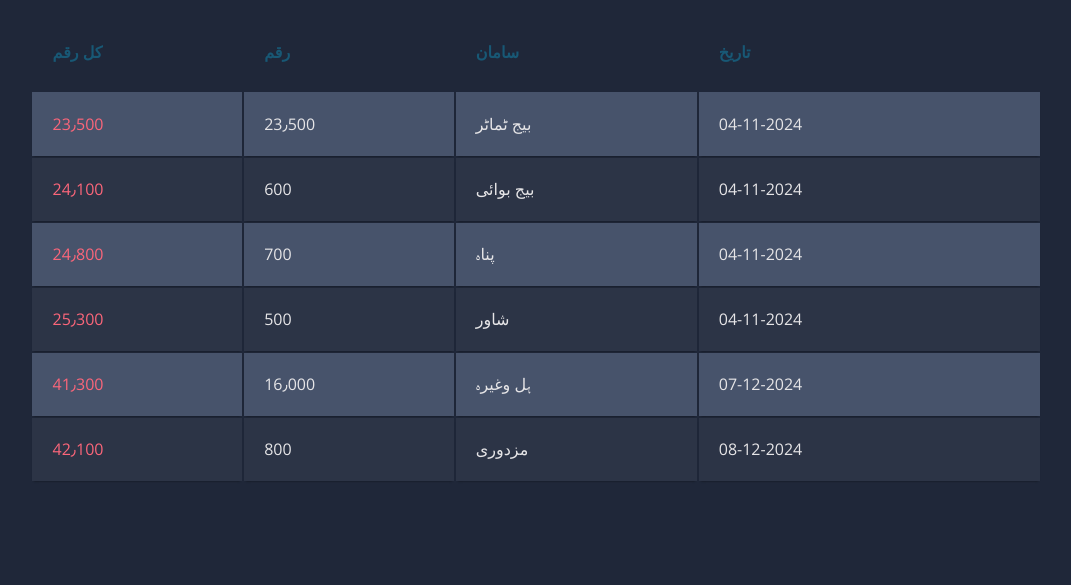
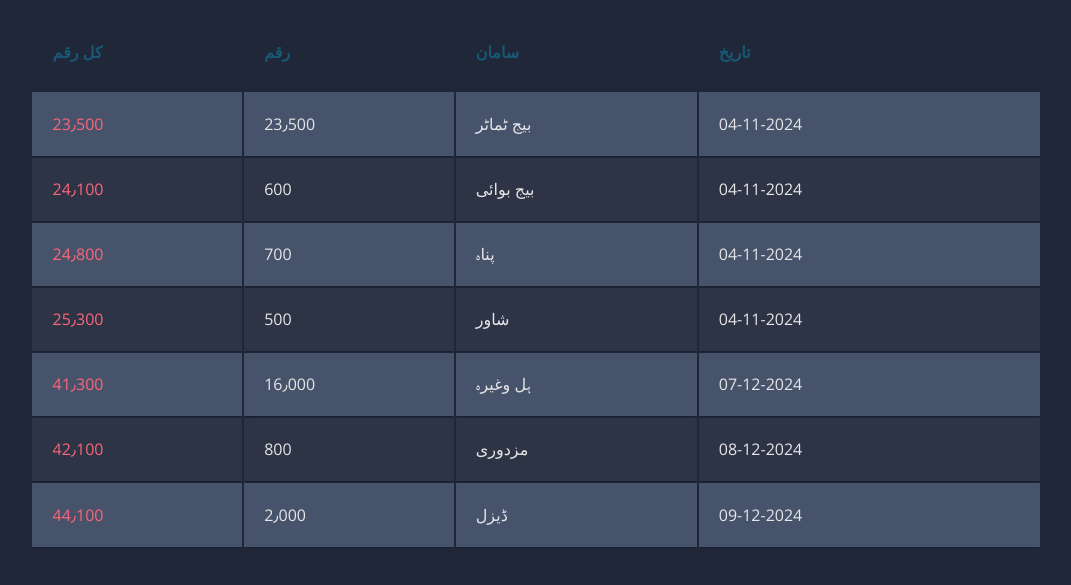
Before and after one commit to Talha6473/Tamatar, a plain HTML site: page index.html in a window 1280 px wide. Shown: the part 163-748 px from the top of the page, without its empty margins (104-1175 px from the left). Drawn offline with nearby package versions, Linux system fonts and the light colour scheme.

Commit message:
Update index.html

```diff
--- a/index.html
+++ b/index.html
@@ -56,6 +56,12 @@
 			<td>مزدوری</td>
 			<td>08-12-2024</td>
 		</tr>
+   <tr>
+			<td>44٫100</td>
+			<td>2٫000</td>
+			<td>ڈیزل</td>
+			<td>09-12-2024</td>
+		</tr>
 	</tbody>
 </table>
 <!-- partial -->
```
